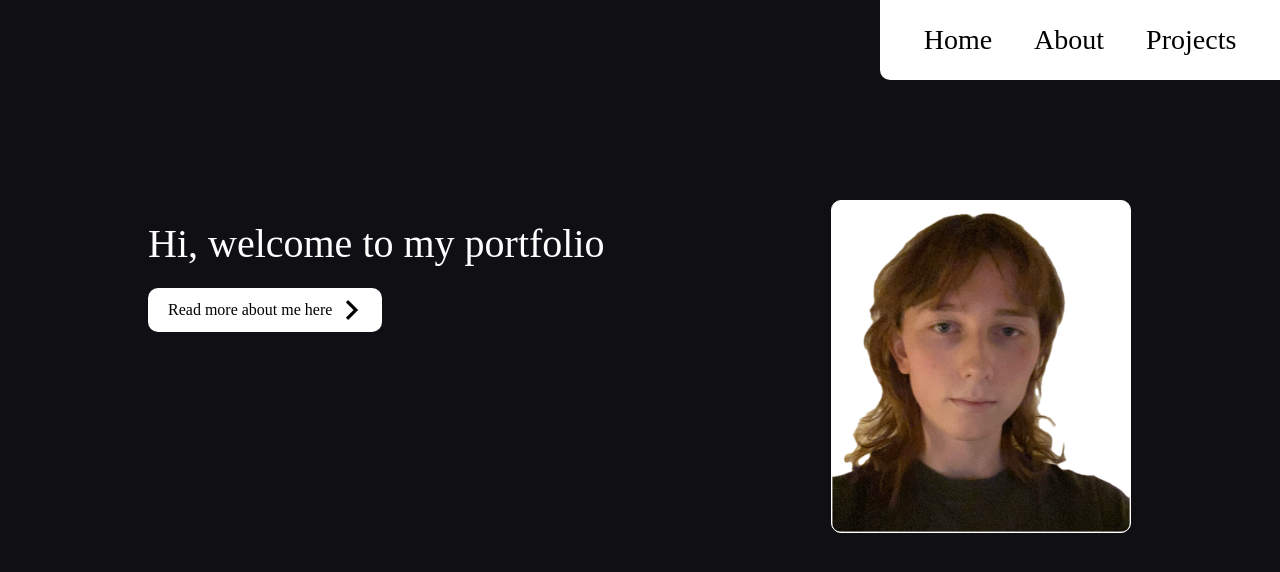
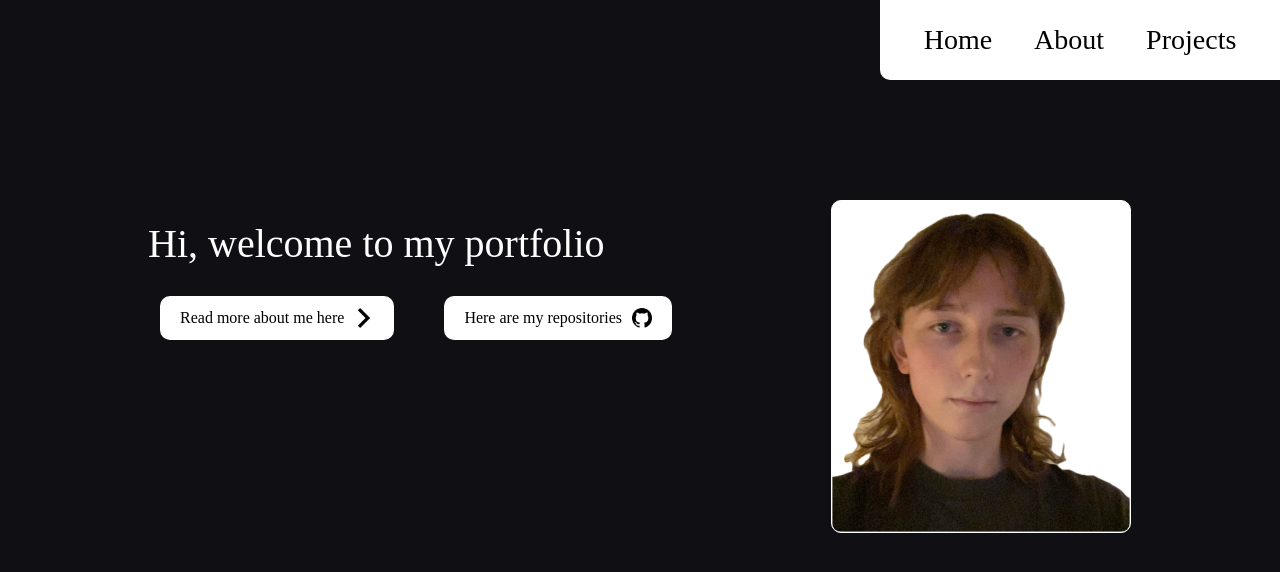
Before and after one commit to Segward/Vite-React-Portfolio, a React (Vite) app: page / in a window 1280 px wide. Shown: the top 572 px of the page. Built offline with nearby package versions, Linux system fonts and the light colour scheme.

Commit message:
Added github link

```diff
--- a/src/App.jsx
+++ b/src/App.jsx
@@ -13,6 +13,7 @@ function App() {
         <Row>
           <Col md={8} style={{ padding: "20px", textAlign: "left" }}>
             <h1>Hi, welcome to my portfolio</h1>
+            <Container style={{ display: "flex", gap: "50px", flexWrap: "wrap" }}>
               <Link
                 to="/about"
                 className="no-text-decoration hover-scale"
@@ -34,6 +35,28 @@ function App() {
                   style={{ marginLeft: "10px", width: "20px", height: "20px" }}
                 />
               </Link>
+              <Link
+                to="https://github.com/Segward"
+                className="no-text-decoration hover-scale"
+                style={{
+                  display: "flex",
+                  alignItems: "center",
+                  backgroundColor: "white",
+                  color: "black",
+                  padding: "10px 20px",
+                  borderRadius: "10px",
+                  cursor: "pointer",
+                  width: "fit-content",
+                  marginTop: "20px",
+                }}
+              >
+                <span>Here are my repositories</span>
+                <img
+                  src="/Github2.png"
+                  style={{ marginLeft: "10px", width: "20px", height: "20px" }}
+                />
+              </Link>
+            </Container>
           </Col>
           <Col
             md={4}
```
Lines whose indentation alone changed are shown as unchanged.
